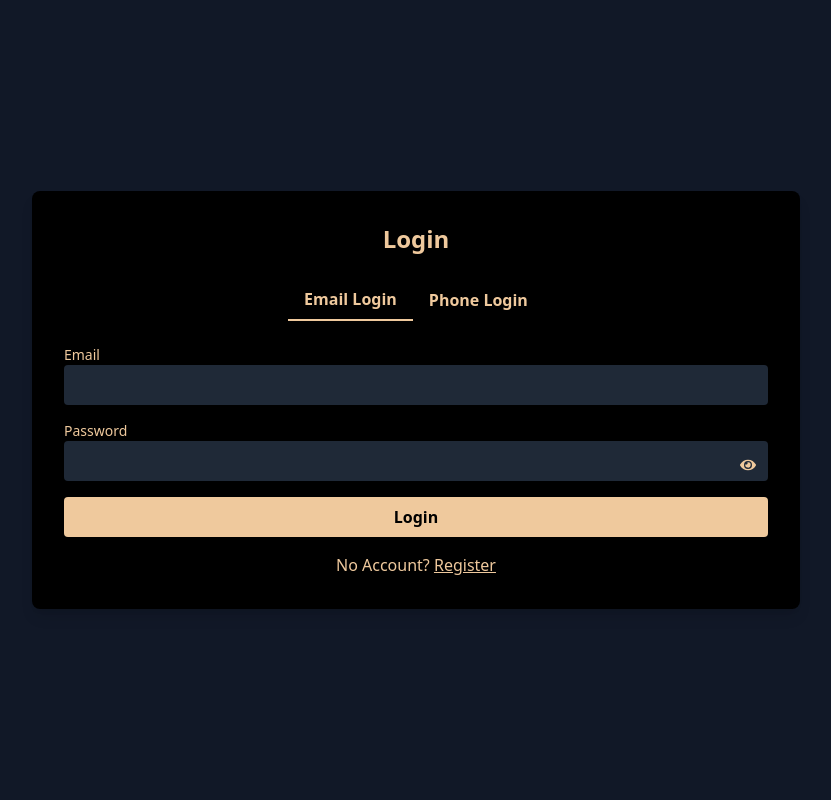
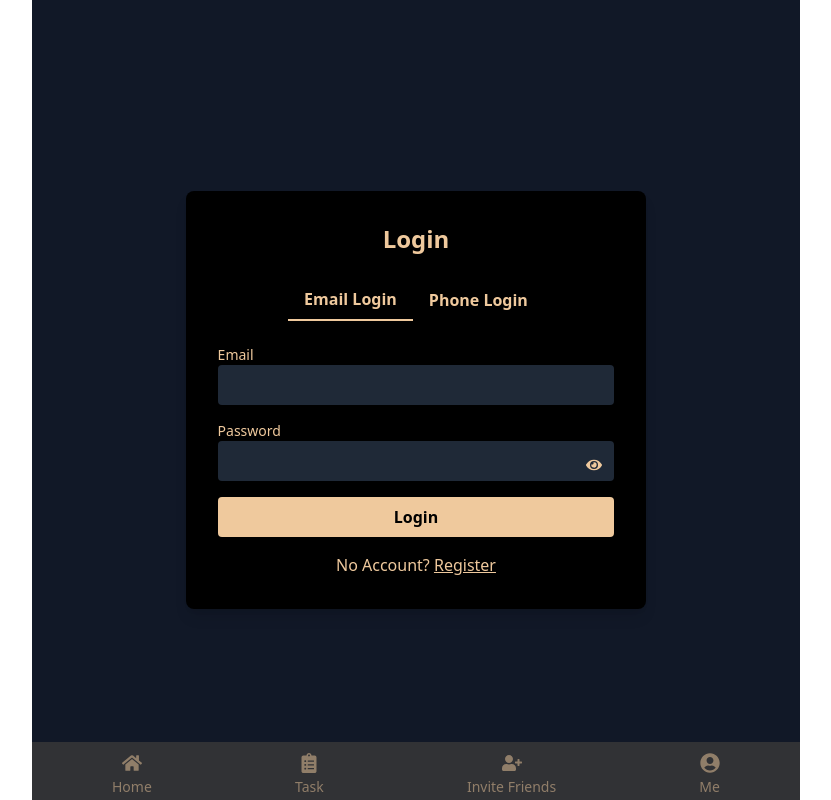
Before and after one commit to WaseemAliSargani/WealthPro, a React (Vite) app: page /login in a window 1280 px wide. Shown: the whole page, without its empty margins (224-1055 px from the left). Built offline with nearby package versions, Linux system fonts and the light colour scheme.

Commit message:
Move routes to App.jsx and fix nested router error

```diff
--- a/src/App.jsx
+++ b/src/App.jsx
@@ -1,5 +1,5 @@
 import React from 'react';
-import { BrowserRouter, Routes, Route, NavLink } from 'react-router-dom';
+import { Routes, Route, NavLink } from 'react-router-dom';
 import Home from './Components/Home';
 import RechargeOptions from './pages/RechargeOptions';
 import RechargeDetail from './pages/RechargeDetail';
@@ -8,14 +8,14 @@ import Invite from './Components/Invite';
 import Me from './Components/Me';
 import Withdraw from './pages/Withdraw';
 import TransactionRecord from './Components/TransactionRecord';
-import Signup from './Components/Signup'; // Added Signup import
+import Signup from './Components/Signup';
+import Login from './Components/Login'; // Added Login import
 import Support from './Components/Support';
 import { FaHome, FaClipboardList, FaUserPlus, FaUserCircle } from 'react-icons/fa';
 import ScrollToTop from './Components/ScrollToTop';
 
 const App = () => {
   return (
-    <BrowserRouter>
     <div className="md:w-[77%] lg:w-[60%] w-[100%] h-auto mx-auto bg-black text-[#efc99d]">
       <nav className="fixed bottom-0 overflow-hidden z-50 md:w-[77%] lg:w-[60%] w-[100vw] bg-[#313235]">
         <div className="container mx-auto flex justify-between items-center w-full h-[50px] md:px-20 px-8 mt-2">
@@ -53,10 +53,10 @@ const App = () => {
         <Route path="/Task" element={<Task />} />
         <Route path="/Invite" element={<Invite />} />
         <Route path="/Me" element={<Me />} />
-          <Route path="/signup" element={<Signup />} /> {/* Added Signup route */}
+        <Route path="/signup" element={<Signup />} />
+        <Route path="/login" element={<Login />} />
       </Routes>
     </div>
-    </BrowserRouter>
   );
 };
 
--- a/src/main.jsx
+++ b/src/main.jsx
@@ -1,9 +1,7 @@
 import React from "react";
 import ReactDOM from "react-dom/client";
-import { BrowserRouter, Routes, Route } from "react-router-dom";
+import { BrowserRouter } from "react-router-dom";
 import App from "./App.jsx";
-import Login from "./Components/Login.jsx";
-import Signup from "./Components/Signup.jsx";
 import { setItem } from "./utils/localStorage.js";
 import "./index.css";
 
@@ -12,11 +10,7 @@ setItem("invitations", ["INVITE123", "INVITE456"]);
 ReactDOM.createRoot(document.getElementById("root")).render(
   <React.StrictMode>
     <BrowserRouter>
-      <Routes>
-        <Route path="/*" element={<App />} />
-        <Route path="/login" element={<Login />} />
-        <Route path="/signup" element={<Signup />} />
-      </Routes>
+      <App />
     </BrowserRouter>
   </React.StrictMode>
 );
```
Also changed, not shown: vercel.json. Lines whose indentation alone changed are shown as unchanged.
